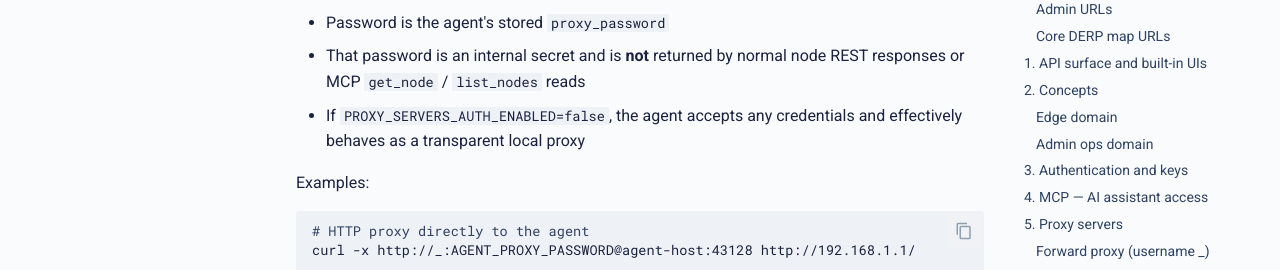
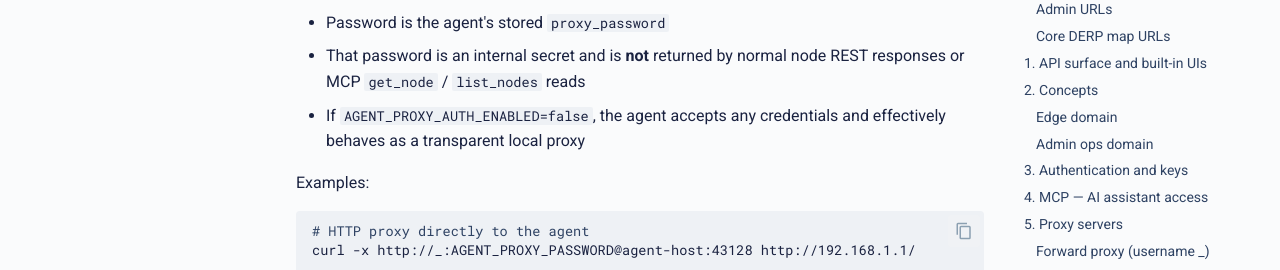
Before and after one commit to wenet-ec/edge-core, an MkDocs documentation site: the page built from docs/guide.md, in a window 1280 px wide and 900 px high, scrolled down 10297 px. Shown: the part 153-423 px from the top of the window. Built offline with MkDocs 1.6.1 and Material for MkDocs 9.7.7, drawn with Linux system fonts in a browser that asks for light colours; comment, search, counter and statistics services are not loaded.

Commit message:
cicd(agent): rename PROXY_SERVERS_AUTH_ENABLED to AGENT_PROXY_AUTH_ENABLED

```diff
--- a/docs/guide.md
+++ b/docs/guide.md
@@ -299,7 +299,7 @@ Direct agent proxy auth is simpler than the admin's:
 - Username is always `_`
 - Password is the agent's stored `proxy_password`
 - That password is an internal secret and is **not** returned by normal node REST responses or MCP `get_node` / `list_nodes` reads
-- If `PROXY_SERVERS_AUTH_ENABLED=false`, the agent accepts any credentials and effectively behaves as a transparent local proxy
+- If `AGENT_PROXY_AUTH_ENABLED=false`, the agent accepts any credentials and effectively behaves as a transparent local proxy
 
 Examples:
 
```
Also changed, not shown: 6 other files.
